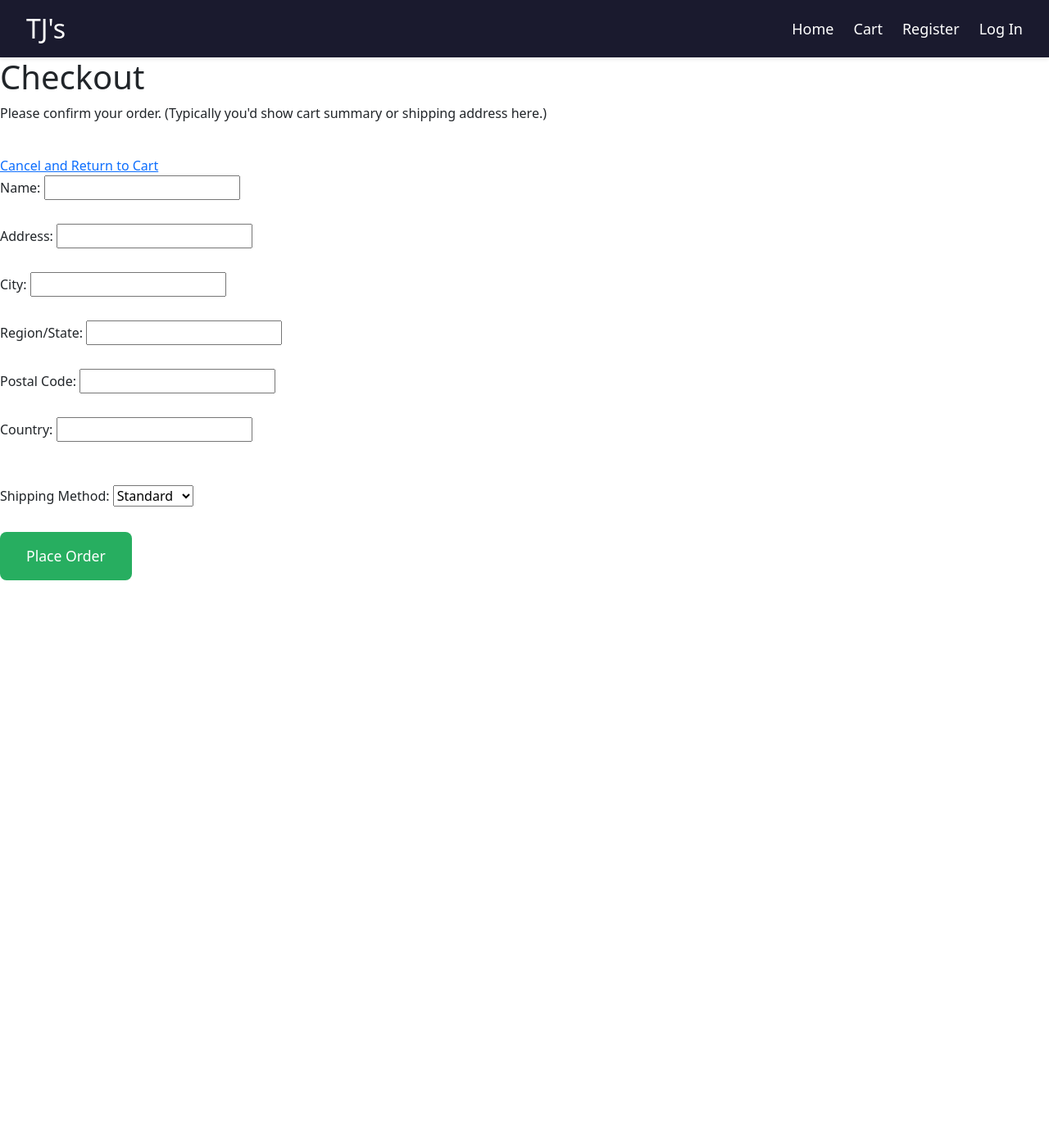
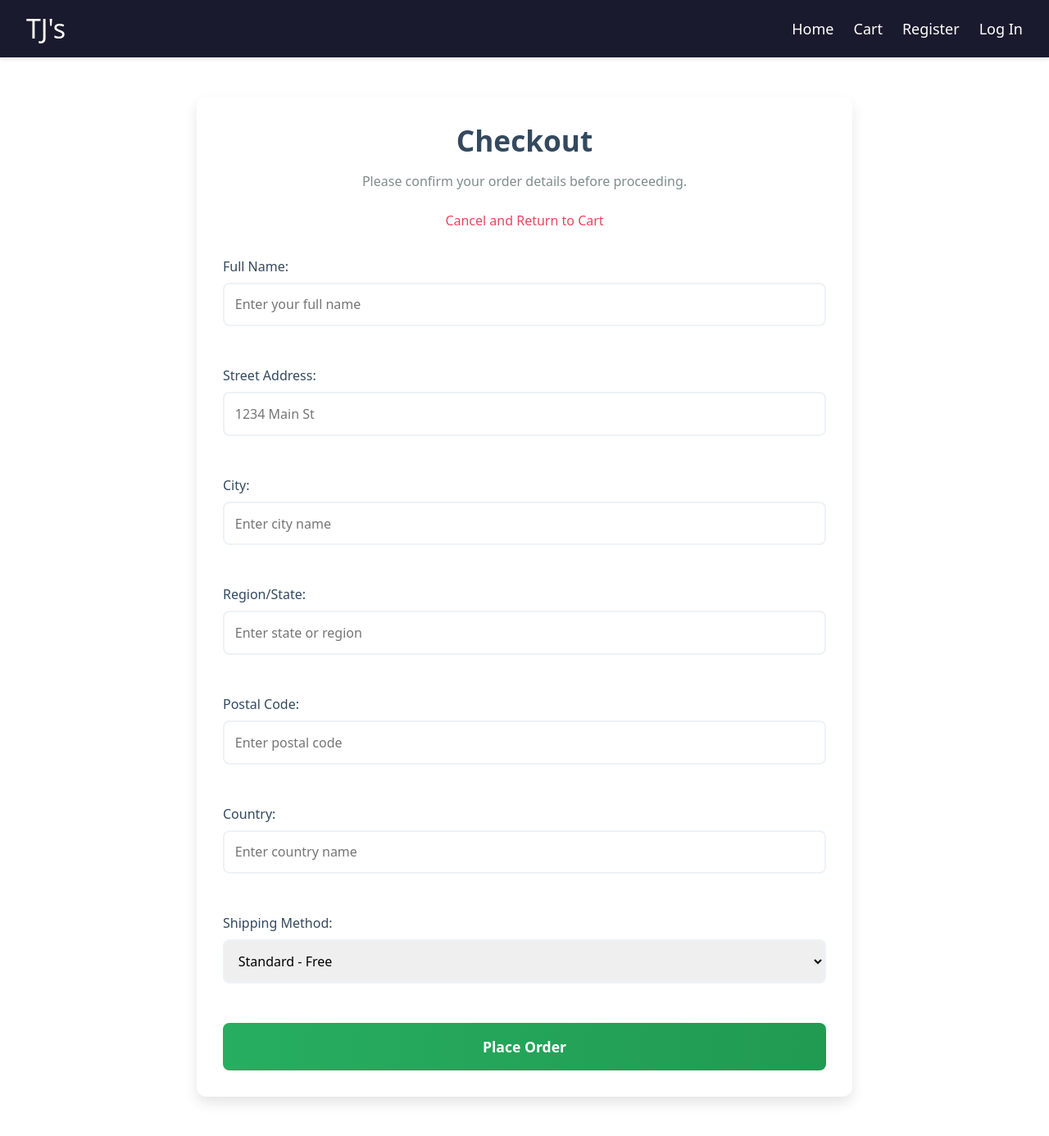
Before and after one commit to noobyanjunhao/database-projects, a Flask app: page /cart/checkout/ in a window 1280 px wide. Shown: the whole page at 82% size. Before the commit the page ends 708 px from the top, so only its background shows below. Run offline with Flask 3, Linux system fonts and the light colour scheme.

Commit message:
checkout page css update

```diff
--- a/flaskr/static/style.css
+++ b/flaskr/static/style.css
@@ -663,3 +663,119 @@ button[type="submit"]:hover {
     border-radius: 8px;
     margin-bottom: 1rem;
 }
+
+/* ========== Checkout Page Styles ========== */
+.checkout-container {
+    max-width: 800px;
+    background: #ffffff;
+    padding: 2rem;
+    margin: 3rem auto;
+    border-radius: 12px;
+    box-shadow: 0 8px 16px rgba(0, 0, 0, 0.1);
+    color: #2c3e50;
+}
+
+.checkout-container h1 {
+    text-align: center;
+    font-size: 2.2rem;
+    font-weight: 600;
+    color: #34495e;
+    margin-bottom: 1rem;
+}
+
+/* 订单确认描述 */
+.checkout-description {
+    text-align: center;
+    font-size: 1rem;
+    color: #7f8c8d;
+    margin-bottom: 1.5rem;
+}
+
+/* 取消返回购物车按钮 */
+.cancel-btn {
+    display: block;
+    text-align: center;
+    color: #e94560;
+    text-decoration: none;
+    font-weight: 500;
+    font-size: 1rem;
+    margin-bottom: 2rem;
+    transition: color 0.3s ease;
+}
+
+.cancel-btn:hover {
+    color: #d6304d;
+    text-decoration: underline;
+}
+
+/* ========== Form Styles ========== */
+.checkout-form {
+    display: flex;
+    flex-direction: column;
+    gap: 1.5rem;
+}
+
+/* 统一表单框样式 */
+.checkout-form div {
+    display: flex;
+    flex-direction: column;
+}
+
+.checkout-form label {
+    font-weight: 500;
+    margin-bottom: 0.5rem;
+    color: #34495e;
+}
+
+.checkout-form input,
+.checkout-form select {
+    width: 100%;
+    padding: 0.8rem;
+    border: 2px solid #eef2f7;
+    border-radius: 8px;
+    font-size: 1rem;
+    transition: all 0.3s ease;
+}
+
+/* 输入框聚焦时突出 */
+.checkout-form input:focus,
+.checkout-form select:focus {
+    border-color: #3498db;
+    box-shadow: 0 0 0 3px rgba(52, 152, 219, 0.1);
+    outline: none;
+}
+
+/* 订单提交按钮 */
+.place-order-btn {
+    background: linear-gradient(90deg, #27ae60, #219a52);
+    color: white;
+    font-size: 1.1rem;
+    font-weight: 600;
+    border: none;
+    padding: 1rem 2rem;
+    border-radius: 8px;
+    cursor: pointer;
+    transition: all 0.3s ease;
+}
+
+.place-order-btn:hover {
+    background: linear-gradient(90deg, #219a52, #1e874a);
+    transform: translateY(-2px);
+}
+
+/* 响应式设计 */
+@media (max-width: 768px) {
+    .checkout-container {
+        padding: 1.5rem;
+        margin: 2rem auto;
+    }
+
+    .checkout-form input,
+    .checkout-form select {
+        font-size: 0.95rem;
+    }
+
+    .place-order-btn {
+        font-size: 1rem;
+    }
+}
--- a/flaskr/templates/cart/checkout.html
+++ b/flaskr/templates/cart/checkout.html
@@ -1,54 +1,57 @@
 {% extends "base.html" %}
+
+{% block title %}Checkout{% endblock %}
+
 {% block content %}
+<div class="checkout-container">
     <h1>Checkout</h1>
 
-  <p>Please confirm your order. (Typically you'd show cart summary or shipping address here.)</p>
+    <p class="checkout-description">Please confirm your order details before proceeding.</p>
 
+    <a href="{{ url_for('cart.view_cart') }}" class="cancel-btn">Cancel and Return to Cart</a>
 
-  <br>
-  <a href="{{ url_for('cart.view_cart') }}">Cancel and Return to Cart</a>
+    <!-- 订单确认表单 -->
+    <form class="checkout-form" action="" method="POST">
+        <div>
+            <label for="ship_name">Full Name:</label>
+            <input type="text" id="ship_name" name="ship_name" placeholder="Enter your full name" required>
+        </div>
 
-  <!-- We might show a summary of the cart items here, or just rely on the user having seen them earlier. -->
+        <div>
+            <label for="ship_address">Street Address:</label>
+            <input type="text" id="ship_address" name="ship_address" placeholder="1234 Main St" required>
+        </div>
 
-  <!-- Shipping Info Form -->
-  <form action="" method="POST">
-    <div>
-      <label for="ship_name">Name:</label>
-      <input type="text" id="ship_name" name="ship_name" required>
-    </div>
-    <div>
-      <label for="ship_address">Address:</label>
-      <input type="text" id="ship_address" name="ship_address" required>
-    </div>
         <div>
             <label for="ship_city">City:</label>
-      <input type="text" id="ship_city" name="ship_city" required>
+            <input type="text" id="ship_city" name="ship_city" placeholder="Enter city name" required>
         </div>
+
         <div>
             <label for="ship_region">Region/State:</label>
-      <input type="text" id="ship_region" name="ship_region">
+            <input type="text" id="ship_region" name="ship_region" placeholder="Enter state or region">
         </div>
+
         <div>
             <label for="ship_postal_code">Postal Code:</label>
-      <input type="text" id="ship_postal_code" name="ship_postal_code">
+            <input type="text" id="ship_postal_code" name="ship_postal_code" placeholder="Enter postal code">
         </div>
+
         <div>
             <label for="ship_country">Country:</label>
-      <input type="text" id="ship_country" name="ship_country" required>
+            <input type="text" id="ship_country" name="ship_country" placeholder="Enter country name" required>
         </div>
-    <br>
-    <!-- You might also want a shipping method or freight choice: -->
+
+        <div>
             <label for="ship_via">Shipping Method:</label>
             <select id="ship_via" name="ship_via">
-      <option value="1">Standard</option>
-      <option value="2">Express</option>
-      <option value="3">Overnight</option>
+                <option value="1">Standard - Free</option>
+                <option value="2">Express - $10</option>
+                <option value="3">Overnight - $20</option>
             </select>
-    <br><br>
+        </div>
 
-    <button type="submit" name="place_order" value="true">Place Order</button>
+        <button type="submit" class="place-order-btn" name="place_order" value="true">Place Order</button>
     </form>
-
-  <br>
-
+</div>
 {% endblock %}
```
Also changed, not shown: 2 other files. Lines whose indentation alone changed are shown as unchanged.
